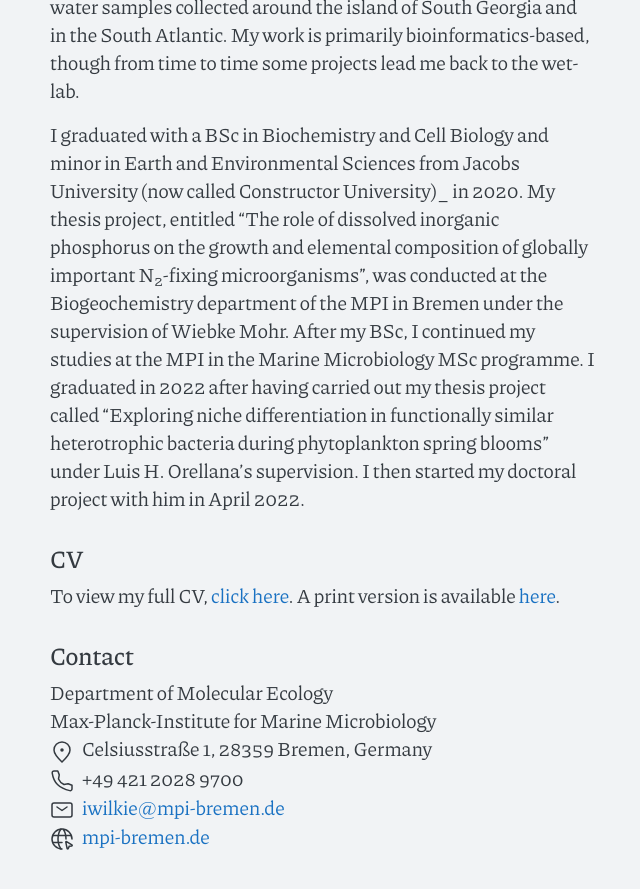
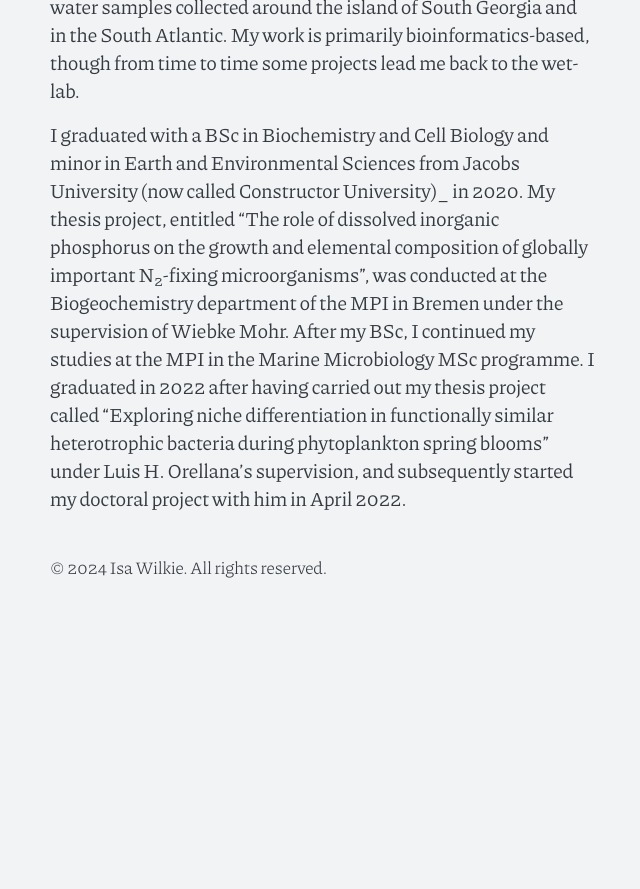
Before and after one commit to iwilkie/iwilkie.github.io, a Jekyll site: the page built from index.md, in a window 1280 px wide and 900 px high, scrolled down 1234 px. Shown: the top 889 px of the window, without its empty margins (317-957 px from the left). Built offline with Jekyll 4.4.1, drawn with Linux system fonts in a browser that asks for light colours; after the commit the page ends 1854 px from its top, so only the background shows below that.

Commit message:
Update index.md

```diff
--- a/index.md
+++ b/index.md
@@ -7,15 +7,15 @@ title: Home
 
 I am a doctoral candidate at the department of Molecular Ecology at the Max-Planck-Institute for Marine Microbiology in Bremen, Germany. My work is split into two projects, on one hand I examine within-species variations of _Verrucomicrobiota_ MAGs recovered from the Helgoland spring blooms over 10 years to examine their dynamics and fine-scale variations. Contrastingly, my other project aims to characterise the microbial community in water samples collected around the island of South Georgia and in the South Atlantic. My work is primarily bioinformatics-based, though from time to time some projects lead me back to the wet-lab.
 
-I graduated with a BSc in Biochemistry and Cell Biology and minor in Earth and Environmental Sciences from Jacobs University (now called Constructor University)_ in 2020. My thesis project, entitled "The role of dissolved inorganic phosphorus on the growth and elemental composition of globally important N<sub>2</sub>-fixing microorganisms", was conducted at the Biogeochemistry department of the MPI in Bremen under the supervision of Wiebke Mohr. After my BSc, I continued my studies at the MPI in the Marine Microbiology MSc programme. I graduated in 2022 after having carried out my thesis project called "Exploring niche differentiation in functionally similar heterotrophic bacteria during phytoplankton spring blooms" under Luis H. Orellana's supervision. I then started my doctoral project with him in April 2022.
+I graduated with a BSc in Biochemistry and Cell Biology and minor in Earth and Environmental Sciences from Jacobs University (now called Constructor University)_ in 2020. My thesis project, entitled "The role of dissolved inorganic phosphorus on the growth and elemental composition of globally important N<sub>2</sub>-fixing microorganisms", was conducted at the Biogeochemistry department of the MPI in Bremen under the supervision of Wiebke Mohr. After my BSc, I continued my studies at the MPI in the Marine Microbiology MSc programme. I graduated in 2022 after having carried out my thesis project called "Exploring niche differentiation in functionally similar heterotrophic bacteria during phytoplankton spring blooms" under Luis H. Orellana's supervision, and subsequently started my doctoral project with him in April 2022.
 
+<!---
 ## CV
 
 To view my full CV, [click here](/cv). A print version is available [here](/cv.pdf).
 
 {% include contact.html %}
 
-<!---
 ## My work...
 
 Include article-style summaries about my papers or smth. Each one as its own blog post.
```
